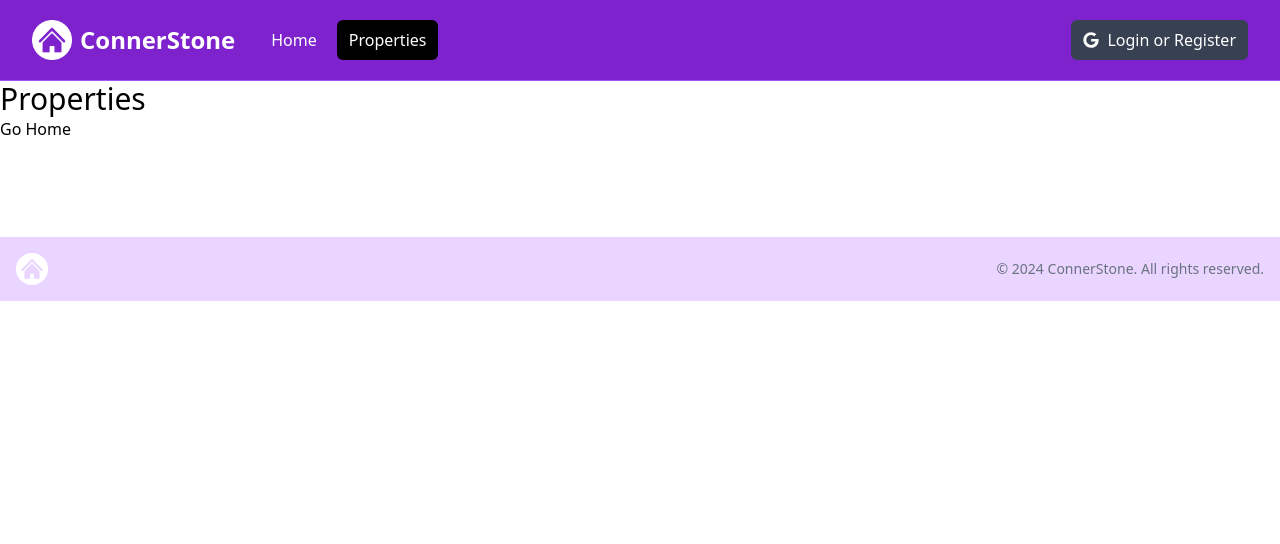
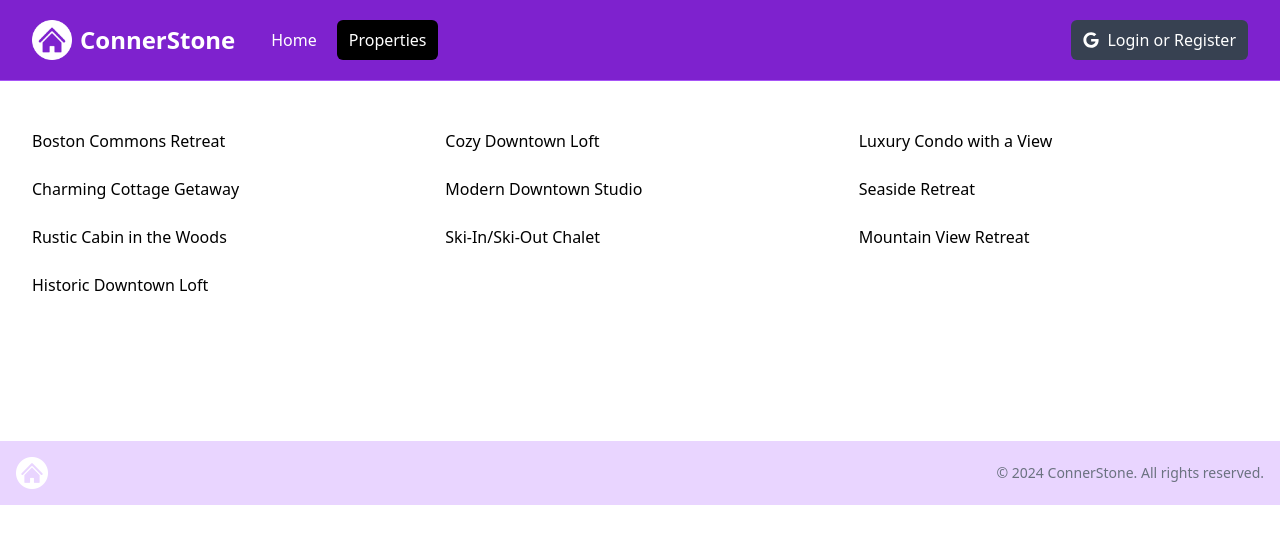
Before and after one commit to Connok/connerstone, a Next.js app: page /properties in a window 1280 px wide. Shown: the top 544 px of the page. Built offline with nearby package versions, Linux system fonts and the light colour scheme.

Commit message:
disply properties on properties page

```diff
--- a/app/properties/page.jsx
+++ b/app/properties/page.jsx
@@ -1,10 +1,16 @@
-import Link from "next/link";
+import properties from "@/properties.json";
+
 const PropertiesPage = () => {
   return (
-    <div>
-      <h1 className="text-3xl">Properties</h1>
-      <Link href="/">Go Home</Link>
-    </div>
+    <section class="px-4 py-6">
+      <div class="container-xl lg:container m-auto px-4 py-6">
+        <div class="grid grid-cols-1 md:grid-cols-3 gap-6">
+          {properties.map((property) => (
+            <div>{property.name}</div>
+          ))}
+        </div>
+      </div>
+    </section>
   );
 };
 export default PropertiesPage;
```
